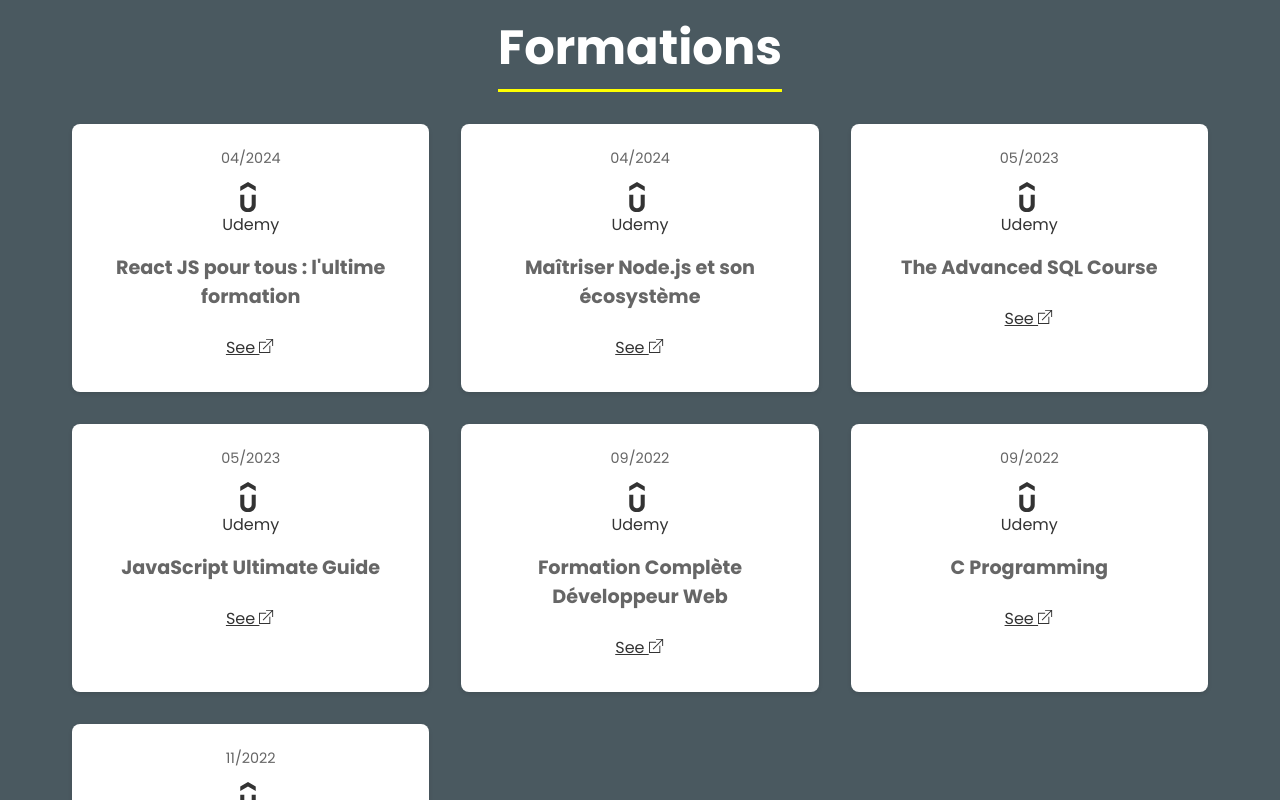
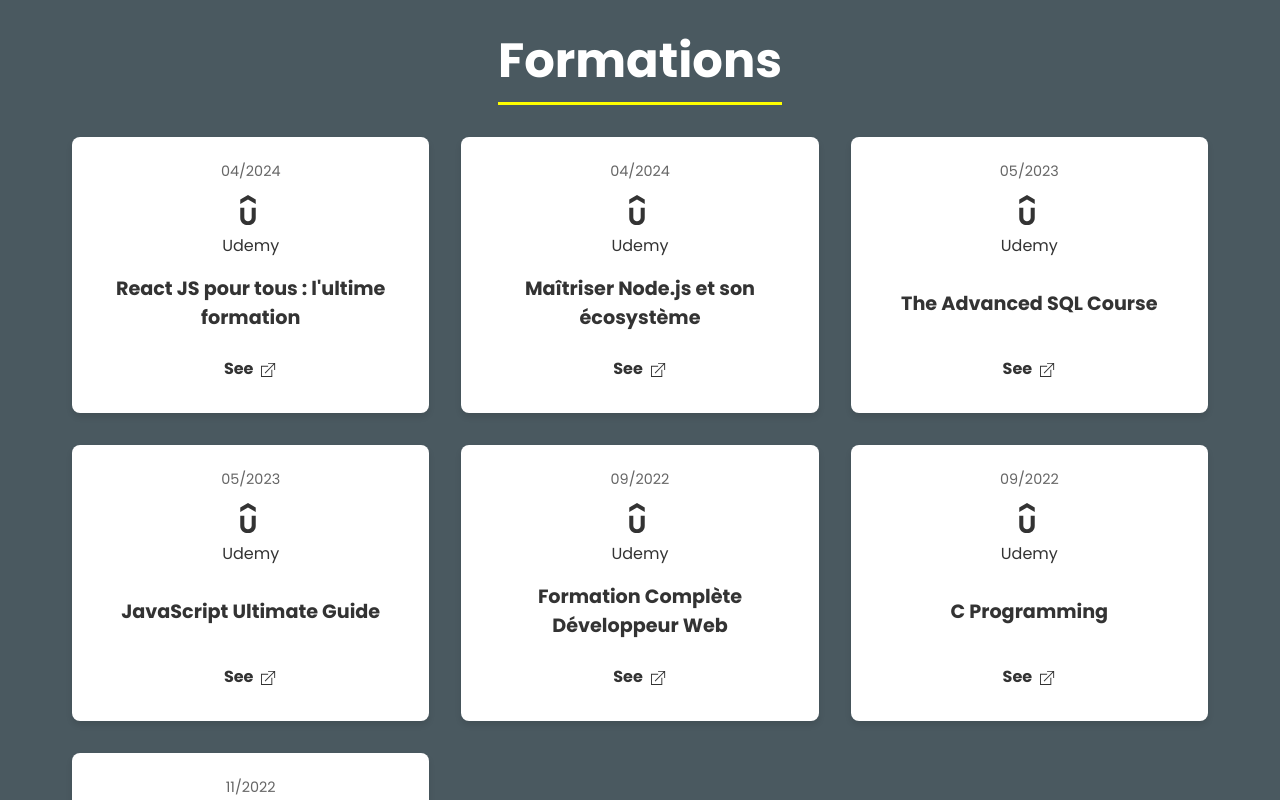
Before and after one commit to abdenourgarti/portfolio, a React (Create React App) app: page / in a window 1280 px wide. Shown: the part 3220-4020 px from the top of the page. Built offline with nearby package versions, Linux system fonts and the light colour scheme.

Commit message:
formations section v1

```diff
--- a/src/components/Certifications/Certification.css
+++ b/src/components/Certifications/Certification.css
@@ -15,7 +15,6 @@
   padding-bottom: 0.5rem;
   display: inline-block;
   position: relative;
-    text-align: center;
 }
 
 .certification-section h2::after {
@@ -30,8 +29,9 @@
 
 .certification-grid {
   display: grid;
-    grid-template-columns: repeat(3, 1fr);
+  grid-template-columns: repeat(auto-fit, minmax(250px, 1fr));
   gap: 2rem;
+  justify-content: center;
 }
 
 .certification-card {
@@ -42,13 +42,16 @@
   flex-direction: column;
   align-items: center;
   text-align: center;
-    box-shadow: 0 2px 4px rgba(0, 0, 0, 0.1);
-    transition: transform 0.3s ease;
+  box-shadow: 0 4px 6px rgba(0, 0, 0, 0.1);
+  transition: transform 0.3s ease, box-shadow 0.3s ease, background-color 0.3s ease;
+  height: 100%;
+  justify-content: space-between;
 }
 
 .certification-card:hover {
   transform: translateY(-5px);
-    background-color: yellow;
+  box-shadow: 0 6px 12px rgba(0, 0, 0, 0.15);
+  background-color: #fffbe6;
 }
 
 .certification-date {
@@ -57,9 +60,10 @@
   margin-bottom: 0.5rem;
 }
 
-  .icon{
+.icon {
   font-size: 30px;
   color: #333;
+  margin-bottom: 0.5rem;
 }
 
 .certification-platform {
@@ -68,34 +72,55 @@
   margin-bottom: 1rem;
 }
 
-
 .certification-title {
   font-size: 1.2rem;
   margin-bottom: 1rem;
-    color: #666;
+  color: #333;
+  flex-grow: 1;
+  display: flex;
+  align-items: center;
+  justify-content: center;
 }
 
 .certification-button {
   color: #333;
   padding: 0.5rem 1rem;
   border-radius: 4px;
-    text-decoration: underline;
+  text-decoration: none;
   cursor: pointer;
+  display: inline-flex;
+  align-items: center;
+  transition: color 0.3s ease;
+  font-weight: bold;
 }
 
-  @media (max-width: 1200px) {
+.certification-button:hover {
+  color: #007bff;
+}
+
+.certification-button svg {
+  margin-left: 0.5rem;
+}
+
+@media (min-width: 769px) {
   .certification-grid {
-      grid-template-columns: repeat(2, 1fr);
+    grid-template-columns: repeat(3, minmax(250px, 1fr));
+  }
+}
+
+@media (max-width: 1200px) and (min-width: 769px) {
+  .certification-grid {
+    grid-template-columns: repeat(2, minmax(250px, 1fr));
   }
 }
 
 @media (max-width: 768px) {
-    .certification-section h2{
+  .certification-section h2 {
     font-size: 2rem;
     margin-bottom: 1.5rem;
   }
   .certification-grid {
-      grid-template-columns: 1fr;
+    grid-template-columns: minmax(250px, 1fr);
   }
 }
 
```
Lines whose indentation alone changed are shown as unchanged.
